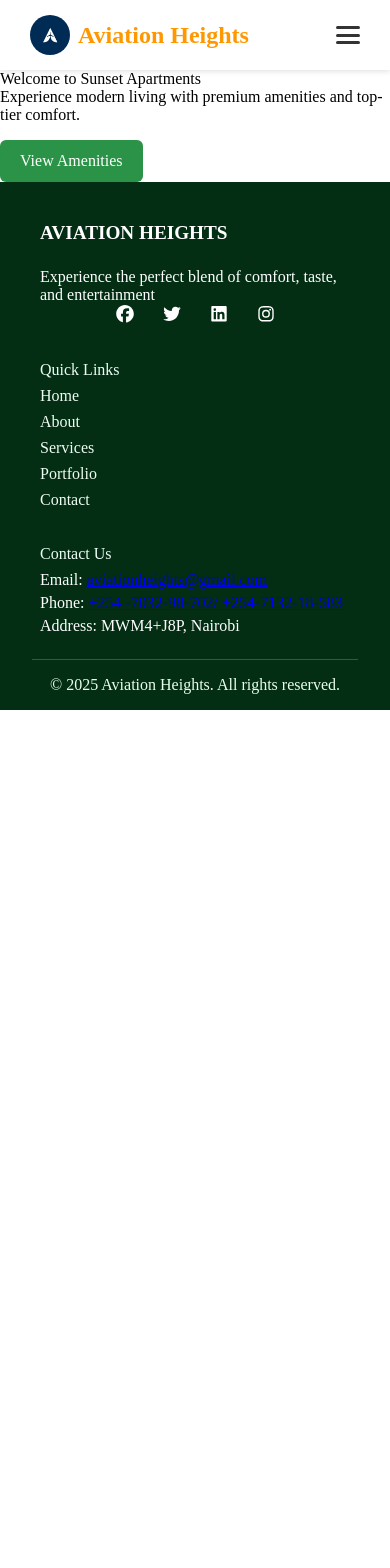
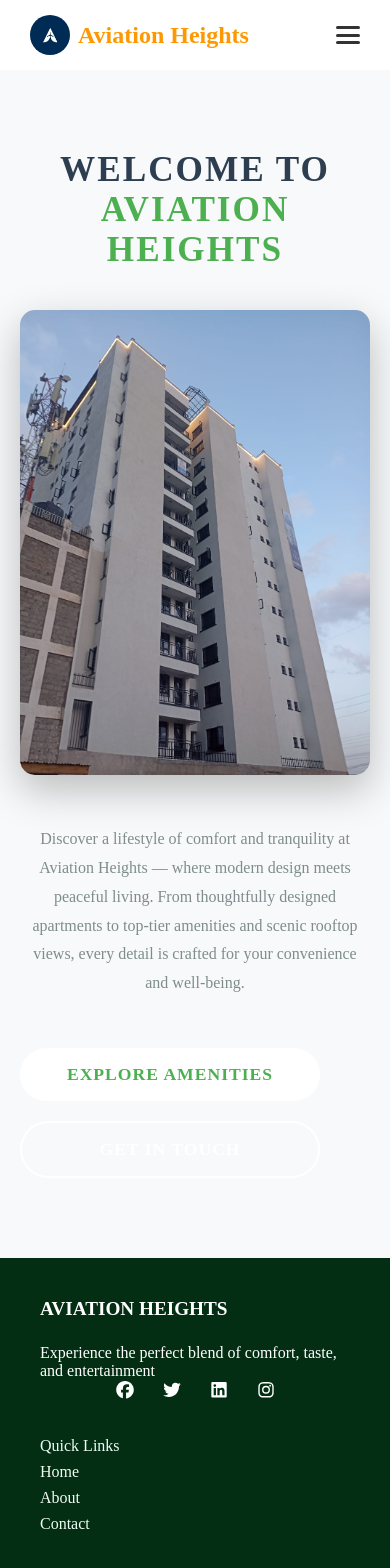
Before and after one commit to iankmani/Aviation_Heights, a React (Vite) app: page / in a window 390 px wide. Shown: the top 1568 px of the page. Before the commit the page ends 844 px from the top, so only its background shows below. Built offline with nearby package versions, Linux system fonts and the light colour scheme.

Commit message:
Added homepage completed

```diff
--- a/src/components/Footer.jsx
+++ b/src/components/Footer.jsx
@@ -78,8 +78,8 @@ const Footer = () => {
           <nav className="footer-nav">
             <Link to="/">Home</Link>
             <Link to="/about">About</Link>
-            <Link to="/services">Services</Link>
-            <Link to="/portfolio">Portfolio</Link>
+            {/* <Link to="/services">Services</Link> */}
+            {/* <Link to="/portfolio">Portfolio</Link> */}
             <Link to="/contact">Contact</Link>
           </nav>
         </div>
--- /dev/null
+++ b/src/pages/Home.css
@@ -0,0 +1,123 @@
+/* Home Page Styles - Aviation Heights Theme */
+
+.home-page {
+  width: 100%;
+  overflow-x: hidden;
+  background-color: #f8f9fa;
+  text-align: center;
+  padding: 80px 20px;
+}
+
+/* Hero Title */
+.home-title {
+  font-size: 3.5rem;
+  font-weight: 700;
+  color: #2c3e50;
+  margin-bottom: 40px;
+  text-transform: uppercase;
+  letter-spacing: 2px;
+}
+
+.highlight {
+  color: #4caf50;
+}
+
+/* Hero Image */
+.home-image-container {
+  width: 100%;
+  max-width: 1100px;
+  margin: 0 auto 50px;
+  border-radius: 15px;
+  overflow: hidden;
+  box-shadow: 0 15px 40px rgba(0, 0, 0, 0.25);
+}
+
+.home-image {
+  width: 100%;
+  height: auto;
+  object-fit: cover;
+  transition: transform 0.6s ease;
+}
+
+.home-image:hover {
+  transform: scale(1.05);
+}
+
+/* Description */
+.home-description {
+  font-size: 1.2rem;
+  color: #7f8c8d;
+  line-height: 1.8;
+  max-width: 800px;
+  margin: 0 auto 50px;
+}
+
+/* Buttons */
+.home-buttons {
+  display: flex;
+  justify-content: center;
+  flex-wrap: wrap;
+  gap: 20px;
+}
+
+.btn-primary,
+.btn-secondary {
+  padding: 16px 40px;
+  font-size: 1.1rem;
+  font-weight: 600;
+  border-radius: 30px;
+  text-transform: uppercase;
+  letter-spacing: 1px;
+  cursor: pointer;
+  transition: all 0.3s ease;
+  text-decoration: none;
+}
+
+.btn-primary {
+  background-color: #4caf50;
+  color: white;
+  border: none;
+}
+
+.btn-primary:hover {
+  background-color: #388e3c;
+  transform: translateY(-3px);
+  box-shadow: 0 8px 20px rgba(76, 175, 80, 0.3);
+}
+
+.btn-secondary {
+  background-color: transparent;
+  color: white;
+  border: 2px solid #4caf50;
+}
+
+.btn-secondary:hover {
+  background-color: #4caf50;
+  color: black;
+  transform: translateY(-3px);
+  border-color: #388e3c;
+    box-shadow: 0 8px 20px rgba(76, 175, 80, 0.3);
+
+}
+
+/* Responsive */
+@media (max-width: 768px) {
+  .home-title {
+    font-size: 2.2rem;
+  }
+
+  .home-description {
+    font-size: 1rem;
+    padding: 0 10px;
+  }
+
+  .home-buttons {
+    flex-direction: column;
+  }
+
+  .btn-primary,
+  .btn-secondary {
+    width: 100%;
+    max-width: 300px;
+  }
+}
--- a/src/pages/Home.jsx
+++ b/src/pages/Home.jsx
@@ -1,15 +1,69 @@
+import { motion } from "framer-motion";
 import { Link } from "react-router-dom";
+import "./Home.css";
+import buildingImage from "../../public/images/Aviation_Heights_Complete.jpg";
 
 function Home() {
   return (
-    <section className="home">
-      <h1>Welcome to Sunset Apartments</h1>
-      <p>
-        Experience modern living with premium amenities and top-tier comfort.
-      </p>
-      <Link to="/amenities" className="btn">
-        View Amenities
-      </Link>
+    <section className="home-page">
+      {/* Hero Section */}
+      <motion.div
+        className="home-hero"
+        initial={{ opacity: 0 }}
+        animate={{ opacity: 1 }}
+        transition={{ duration: 1.2 }}
+      >
+        <motion.h1
+          className="home-title"
+          initial={{ opacity: 0, y: -40 }}
+          animate={{ opacity: 1, y: 0 }}
+          transition={{ duration: 1 }}
+        >
+          Welcome to <span className="highlight">Aviation Heights</span>
+        </motion.h1>
+
+        {/* Hero Image */}
+        <motion.div
+          className="home-image-container"
+          initial={{ opacity: 0, scale: 0.9 }}
+          animate={{ opacity: 1, scale: 1 }}
+          transition={{ duration: 1.2, delay: 0.2 }}
+        >
+          <img
+            src={buildingImage}
+            alt="Aviation Heights Building"
+            className="home-image"
+          />
+        </motion.div>
+
+        {/* Description */}
+        <motion.p
+          className="home-description"
+          initial={{ opacity: 0, y: 40 }}
+          animate={{ opacity: 1, y: 0 }}
+          transition={{ duration: 1, delay: 0.4 }}
+        >
+          Discover a lifestyle of comfort and tranquility at Aviation Heights —
+          where modern design meets peaceful living. From thoughtfully designed
+          apartments to top-tier amenities and scenic rooftop views, every
+          detail is crafted for your convenience and well-being.
+        </motion.p>
+
+        {/* CTA Button */}
+        <motion.div
+          className="home-buttons"
+          initial={{ opacity: 0, y: 30 }}
+          animate={{ opacity: 1, y: 0 }}
+          transition={{ duration: 1, delay: 0.6 }}
+        >
+          <Link to="/amenities" className="btn-primary">
+            Explore Amenities
+          </Link>
+          <Link to="/contact" className="btn-secondary">
+            Get in Touch
+          </Link>
+        </motion.div>
+      </motion.div>
     </section>
   );
 }
```
